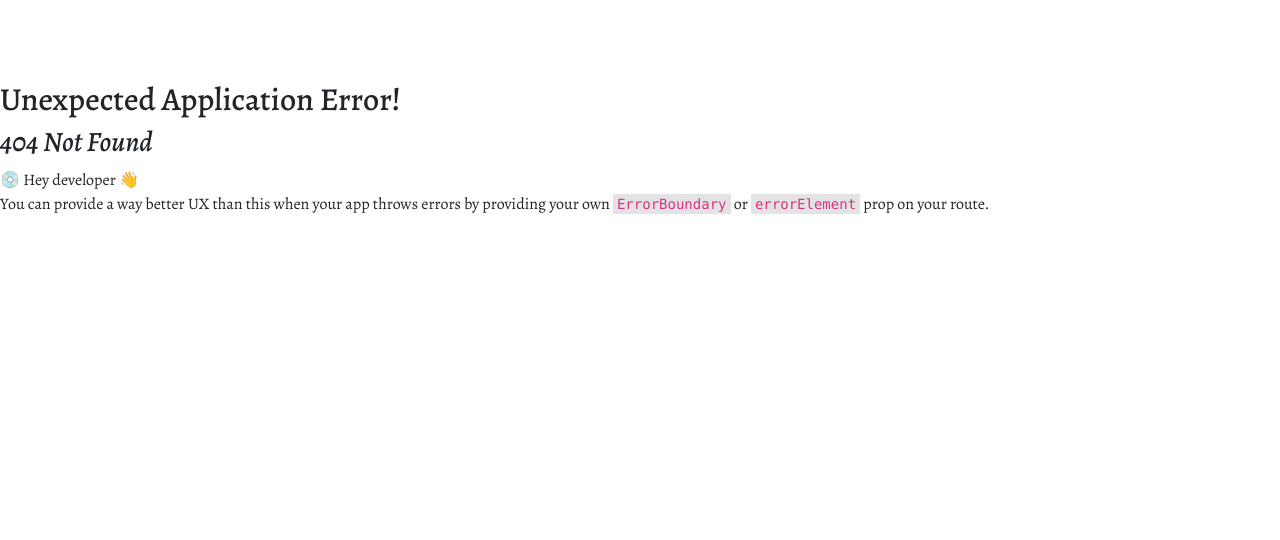
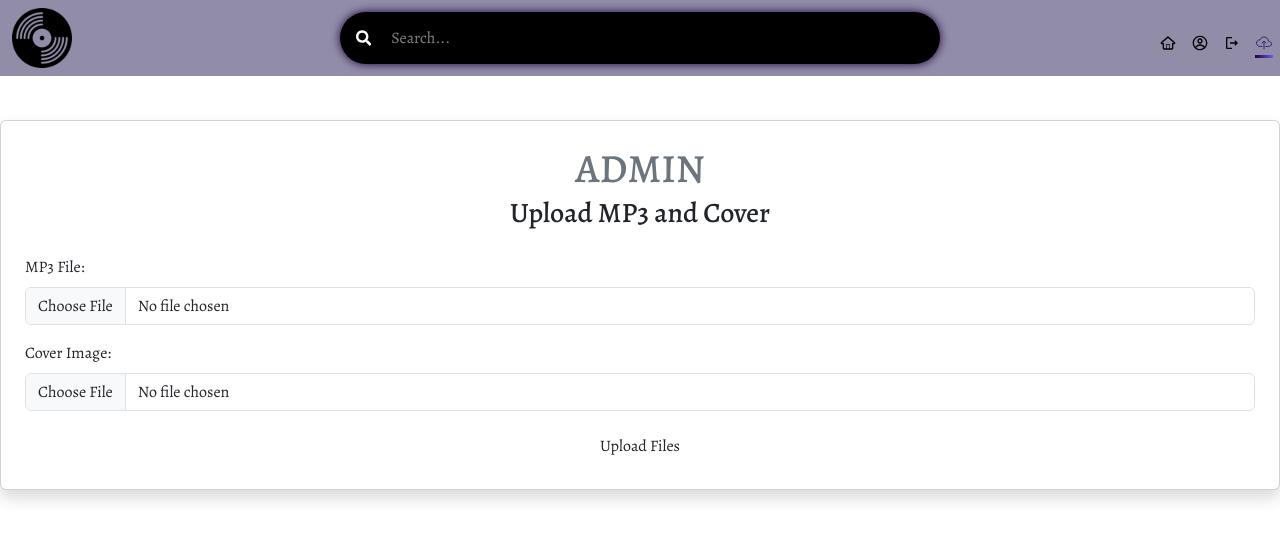
Before and after one commit to CserhiBerni/berkrify, a React (Vite) app: page /upload in a window 1280 px wide. Before the commit this address had no page. Shown: the top 540 px of the page. Built offline with nearby package versions, Linux system fonts and the light colour scheme.

Commit message:
Add upload form and upload service

```diff
--- /dev/null
+++ b/src/components/services/service/uploadService.ts
@@ -0,0 +1,37 @@
+import axios from "axios";
+
+const API_URL = "http://localhost:3000/songs";
+
+export const uploadMp3 = async (file: File) => {
+  const formData = new FormData();
+  formData.append('file', file);
+
+  try {
+    const response = await axios.post(`${API_URL}/upload/mp3`, formData, {
+      headers: {
+        'Content-Type': 'multipart/form-data',
+      }
+    });
+    return response.data.url;
+  } catch (error) {
+    console.error('Error uploading MP3:', error);
+    return null;
+  }
+};
+
+export const uploadCover = async (file: File) => {
+  const formData = new FormData();
+  formData.append('file', file);
+
+  try {
+    const response = await axios.post(`${API_URL}/upload/cover`, formData, {
+      headers: {
+        'Content-Type': 'multipart/form-data',
+      }
+    });
+    return response.data.url;
+  } catch (error) {
+    console.error('Error uploading cover image:', error);
+    return null;
+  }
+};
--- /dev/null
+++ b/src/components/uploadform/UploadForm.css
@@ -0,0 +1,3 @@
+body {
+    padding-top: 15vh;
+}
--- /dev/null
+++ b/src/components/uploadform/UploadForm.tsx
@@ -0,0 +1,96 @@
+import React, { useState } from "react";
+import Navbar from "../navbar/Navbar";
+import { uploadMp3, uploadCover } from "../services/service/uploadService";
+import "./UploadForm.css";
+
+const UploadForm: React.FC = () => {
+  const [mp3File, setMp3File] = useState<File | null>(null);
+  const [coverFile, setCoverFile] = useState<File | null>(null);
+  const [mp3Url, setMp3Url] = useState<string | null>(null);
+  const [coverUrl, setCoverUrl] = useState<string | null>(null);
+
+  const handleMp3Change = (e: React.ChangeEvent<HTMLInputElement>) => {
+    if (e.target.files) {
+      setMp3File(e.target.files[0]);
+    }
+  };
+
+  const handleCoverChange = (e: React.ChangeEvent<HTMLInputElement>) => {
+    if (e.target.files) {
+      setCoverFile(e.target.files[0]);
+    }
+  };
+
+  const handleSubmit = async (e: React.FormEvent) => {
+    e.preventDefault();
+
+    if (mp3File && coverFile) {
+      const mp3Url = await uploadMp3(mp3File);
+      const coverUrl = await uploadCover(coverFile);
+
+      if (mp3Url && coverUrl) {
+        setMp3Url(mp3Url);
+        setCoverUrl(coverUrl);
+        alert("Files uploaded successfully");
+      } else {
+        alert("Failed to upload files");
+      }
+    } else {
+      alert("Please select both MP3 and Cover files.");
+    }
+  };
+
+  return (
+    <div>
+      <Navbar onSearch={() => {}} />
+      <div className="upload-container">
+        <div className="card p-4 shadow">
+          <h1 className="text-center mb-1 text-uppercase text-secondary">
+            Admin
+          </h1>
+          <h3 className="text-center mb-4">Upload MP3 and Cover</h3>
+          <form onSubmit={handleSubmit}>
+            <div className="mb-3">
+              <label className="form-label">MP3 File:</label>
+              <input
+                type="file"
+                className="form-control"
+                onChange={handleMp3Change}
+              />
+            </div>
+            <div className="mb-3">
+              <label className="form-label">Cover Image:</label>
+              <input
+                type="file"
+                className="form-control"
+                onChange={handleCoverChange}
+              />
+            </div>
+            <button type="submit" className="btn gradient-btn w-100">
+              Upload Files
+            </button>
+          </form>
+
+          {mp3Url && (
+            <p className="mt-3">
+              MP3 uploaded:{" "}
+              <a href={mp3Url} target="_blank" rel="noopener noreferrer">
+                {mp3Url}
+              </a>
+            </p>
+          )}
+          {coverUrl && (
+            <p>
+              Cover uploaded:{" "}
+              <a href={coverUrl} target="_blank" rel="noopener noreferrer">
+                {coverUrl}
+              </a>
+            </p>
+          )}
+        </div>
+      </div>
+    </div>
+  );
+};
+
+export default UploadForm;
```
Also changed, not shown: src/main.tsx (+7 -9 lines).
